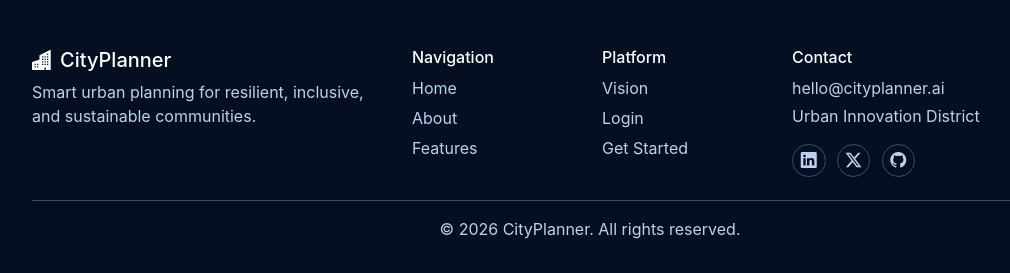
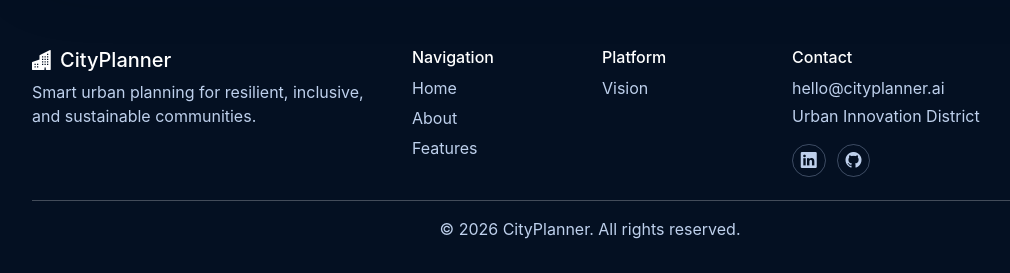
Before and after one commit to el2mehdi1goual/CityPlanner, a Django app: page / in a window 1280 px wide. Shown: the part 3744-4017 px from the top of the page, without its empty margins (50-1060 px from the left). Run offline with Django 4.2, Linux system fonts and the light colour scheme; the visitor is signed in with stand-in values (Sample User, id 1).

Commit message:
adding links & style

```diff
--- a/templates/urban_design/home.html
+++ b/templates/urban_design/home.html
@@ -281,17 +281,18 @@
             <div class="col-6 col-lg-2">
                 <h6>Platform</h6>
                 <a href="#vision">Vision</a>
+                {% if not user.is_authenticated %}
                 <a href="{% url 'login' %}">Login</a>
                 <a href="{% url 'register' %}">Get Started</a>
+                {% endif %}
             </div>
             <div class="col-lg-4">
                 <h6>Contact</h6>
                 <p class="mb-1">hello@cityplanner.ai</p>
                 <p class="mb-3">Urban Innovation District</p>
                 <div class="footer-socials">
-                    <a href="#" aria-label="LinkedIn"><i class="bi bi-linkedin"></i></a>
-                    <a href="#" aria-label="Twitter"><i class="bi bi-twitter-x"></i></a>
-                    <a href="#" aria-label="Github"><i class="bi bi-github"></i></a>
+                    <a href="https://www.linkedin.com/in/el-mehdi-goual-4485a9209?utm_source=share_via&utm_content=profile&utm_medium=member_ios" aria-label="LinkedIn"><i class="bi bi-linkedin"></i></a>
+                    <a href="https://github.com/el2mehdi1goual/CityPlanner" aria-label="Github"><i class="bi bi-github"></i></a>
                 </div>
             </div>
         </div>
```
